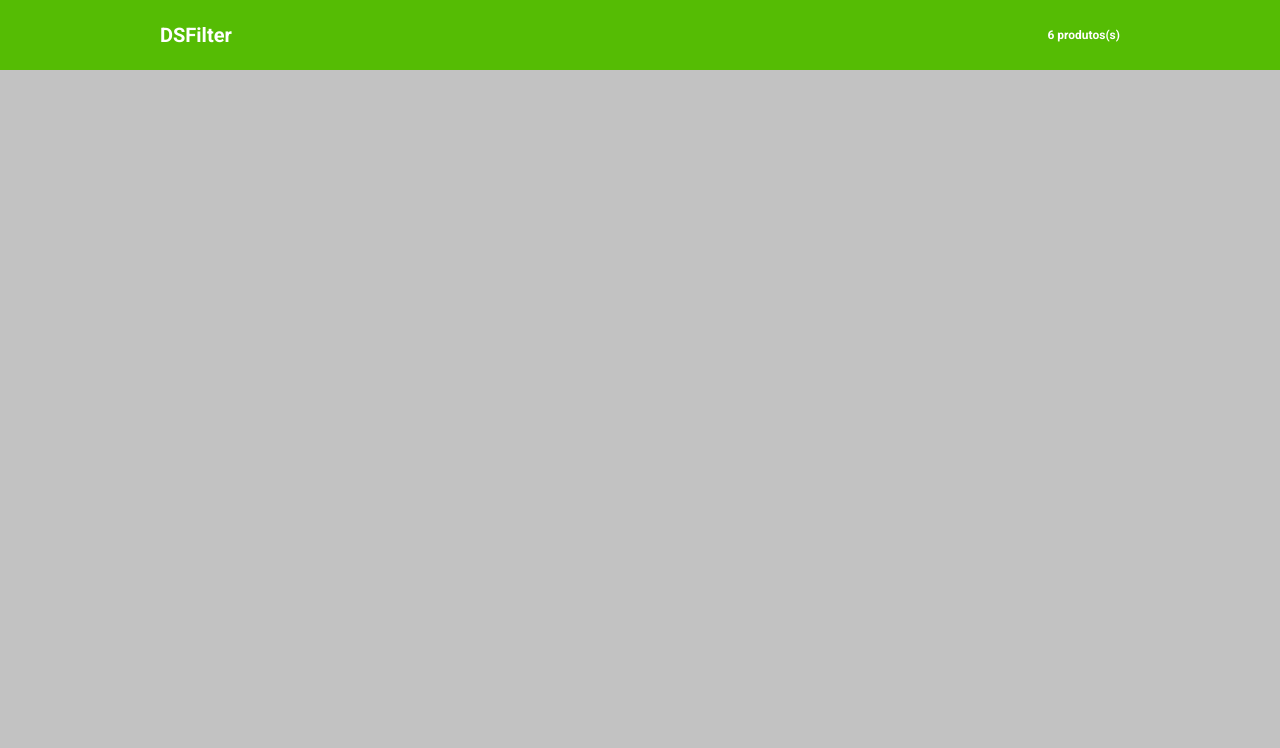
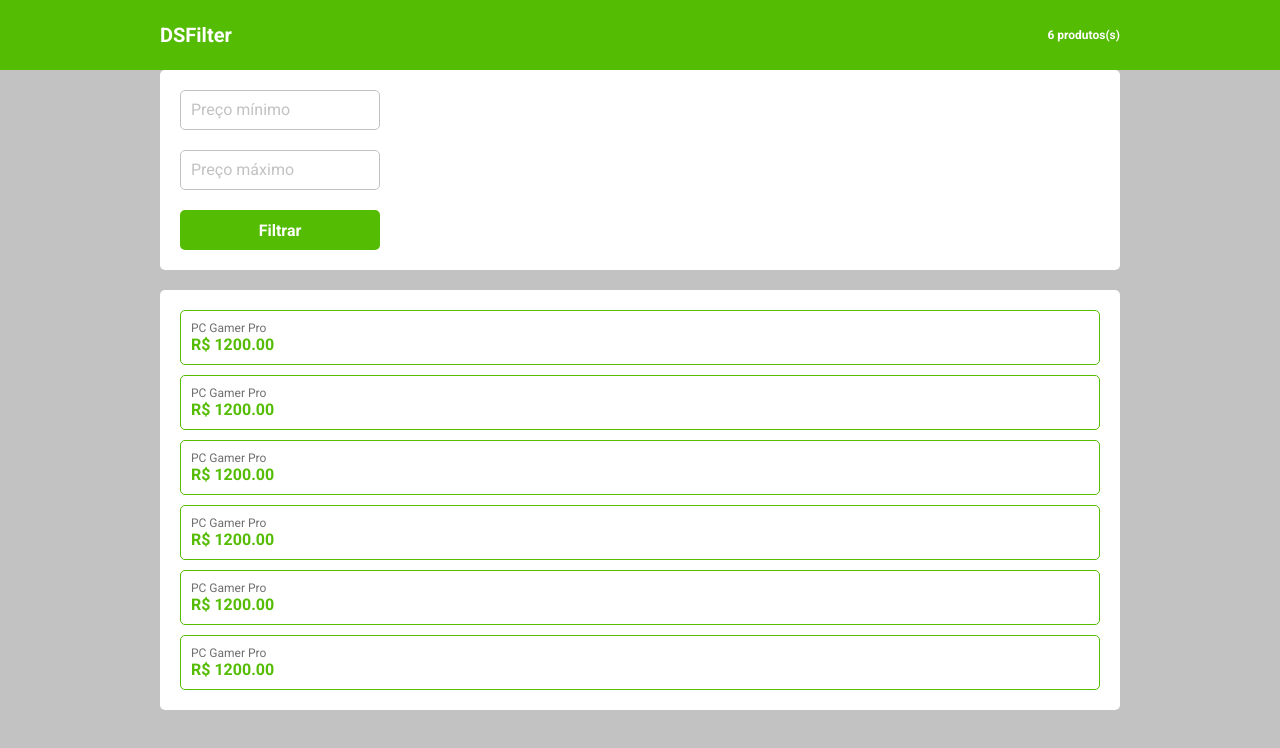
Before and after one commit to williamsartijose/DesafioDSFilter, a React (Vite) app: page / in a window 1280 px wide. Shown: the top 748 px of the page. Built offline with nearby package versions, Linux system fonts and the light colour scheme.

Commit message:
CardListing and ListingBody

```diff
--- a/src/App.tsx
+++ b/src/App.tsx
@@ -1,15 +1,8 @@
-import Header from "./components/Header";
+import ListingBody from "./components/ListingBody";
 
 function App() {
   return (
-    <>
-      <Header />
-      <main>
-        <section>
-
-        </section>
-      </main>
-    </>
+    <ListingBody />
   );
 }
 
--- /dev/null
+++ b/src/components/CardListing/index.tsx
@@ -0,0 +1,33 @@
+import './styles.css';
+
+export default function CardListing() {
+
+    return(
+        <div className='dsf-cardListing-container'>
+            <div className='dsf-cardListing-content'>
+                <p>PC Gamer Pro</p>
+                <h3>R$ 1200.00</h3>
+            </div>
+            <div className='dsf-cardListing-content'>
+                <p>PC Gamer Pro</p>
+                <h3>R$ 1200.00</h3>
+            </div>
+            <div className='dsf-cardListing-content'>
+                <p>PC Gamer Pro</p>
+                <h3>R$ 1200.00</h3>
+            </div>
+            <div className='dsf-cardListing-content'>
+                <p>PC Gamer Pro</p>
+                <h3>R$ 1200.00</h3>
+            </div>
+            <div className='dsf-cardListing-content'>
+                <p>PC Gamer Pro</p>
+                <h3>R$ 1200.00</h3>
+            </div>
+            <div className='dsf-cardListing-content'>
+                <p>PC Gamer Pro</p>
+                <h3>R$ 1200.00</h3>
+            </div>
+        </div>
+    );
+}
--- /dev/null
+++ b/src/components/CardListing/styles.css
@@ -0,0 +1,23 @@
+.dsf-cardListing-container {
+    background-color: var(--dsf-color-bg-tertiary);
+    padding: 10px 20px;
+    border-radius: 5px;
+}
+
+.dsf-cardListing-content {
+    border: 1px solid  var(--dsf-color-border);
+    padding: 10px;
+    border-radius: 5px;
+    margin: 10px 0;
+}
+
+.dsf-cardListing-content p {
+    font-size: 12px;
+    color: var(--dsf-color-font-tertiary);
+}
+
+.dsf-cardListing-content h3 {
+    font-size: 16px;
+    font-weight: 700;
+    color: var(--dsf-color-font-quaternary);
+}
--- /dev/null
+++ b/src/components/ListingBody/index.tsx
@@ -0,0 +1,18 @@
+import CardFilter from "../CardFilter";
+import CardListing from "../CardListing";
+import Header from "../Header";
+
+export default function ListingBody() {
+
+    return(
+        <>
+        <Header />
+        <main className="mgT20">
+          <section className="dsf-container">
+            <CardFilter />
+            <CardListing />
+          </section>
+        </main>
+      </>
+    );
+}
```
Also changed, not shown: src/components/ListingBody/styles.css (added).
